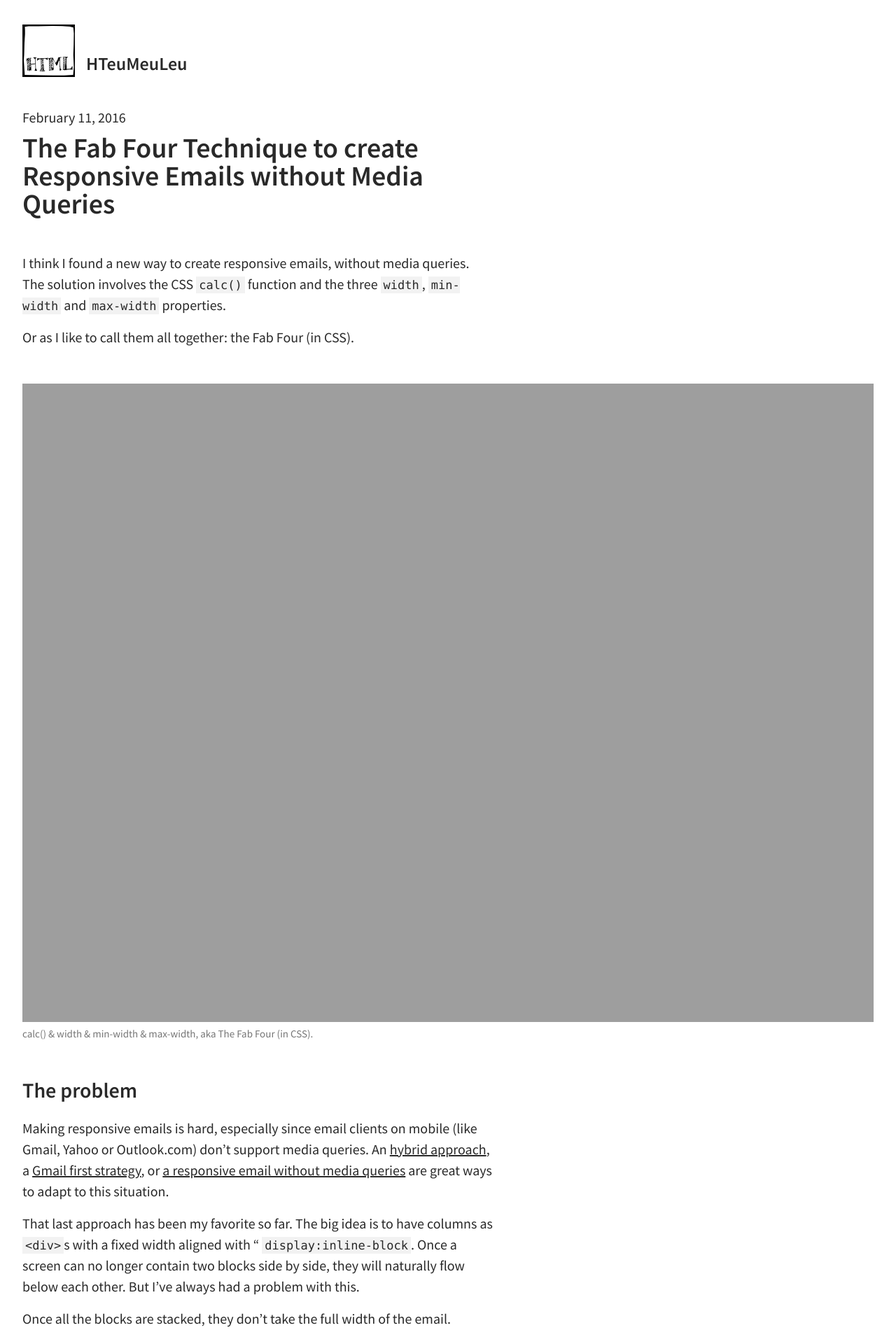
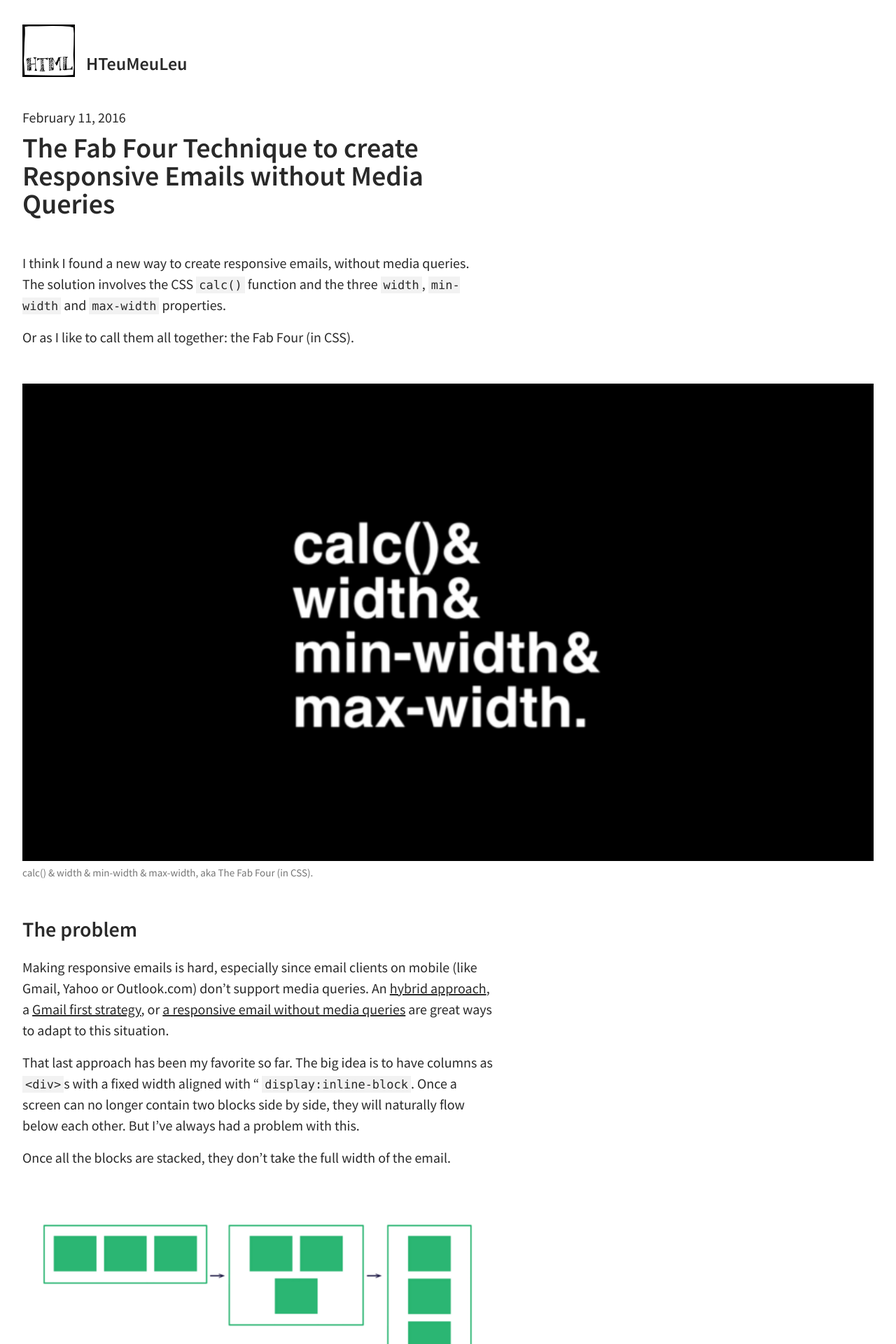
Before and after one commit to hteumeuleu/hteumeuleu.com, a Jekyll site: the page built from _posts/2016-02-11-the-fab-four-technique-to-create-responsive-emails-without-media-queries.html, in a window 1280 px wide. Shown: the top 1920 px of the page at 70% size. Built offline with Jekyll 4.4.1, drawn with Linux system fonts in a browser that asks for light colours.

Commit message:
Update images path in Fab Four article

```diff
--- a/_posts/2016-02-11-the-fab-four-technique-to-create-responsive-emails-without-media-queries.html
+++ b/_posts/2016-02-11-the-fab-four-technique-to-create-responsive-emails-without-media-queries.html
@@ -9,7 +9,7 @@ date:   2016-02-11 18:34:38 +0200
 </p>
 <p>Or as I like to call them all together: the Fab Four (in CSS).</p>
 <figure class="figure--large">
-	<img alt="" width="1366" height="768" src="/uploads/2016/02/1*8MfWNObJP1mFnYJzKkdflQ.png" />
+	<img alt="" width="1366" height="768" src="/uploads/2016/02/18MfWNObJP1mFnYJzKkdflQ.png" />
 	<figcaption>calc() &amp; width &amp; min-width &amp; max-width, aka The Fab Four (in CSS).</figcaption>
 </figure>
 <h2>The problem</h2>
@@ -25,7 +25,7 @@ date:   2016-02-11 18:34:38 +0200
 </p>
 <p>Once all the blocks are stacked, they don’t take the full width of the email.</p>
 <figure>
-	<img alt="" width="1247" height="494" src="/uploads/2016/02/1*ybAI7RS4xjmQY3Y_B4jUnw.png" />
+	<img alt="" width="1247" height="494" src="/uploads/2016/02/1ybAI7RS4xjmQY3Y_B4jUnw.png" />
 	<figcaption>
 		Without media queries, columns can stack up but not grow full width.
 		<a href="http://webdesign.tutsplus.com/tutorials/creating-a-future-proof-responsive-email-without-media-queries--cms-23919">Illustration by Nicole Merlin</a>.
@@ -86,13 +86,13 @@ date:   2016-02-11 18:34:38 +0200
 </p>
 <p>Here are two examples.</p>
 <figure>
-	<img alt="" width="700" height="200" src="/uploads/2016/02/1*zCzf5ZChfB1WB5FGULzpig.png" />
+	<img alt="" width="700" height="200" src="/uploads/2016/02/1zCzf5ZChfB1WB5FGULzpig.png" />
 </figure>
 <p>
 	With a parent of 500px, the calculated <code>width</code> equals -9600px. It is smaller than the min-width. So the min-width of 50% wins. Thus we have a two columns layout.
 </p>
 <figure>
-	<img alt="" width="700" height="200" src="/uploads/2016/02/1*PJANsECXH1VCJ5UxxaJ-5w.png" />
+	<img alt="" width="700" height="200" src="/uploads/2016/02/1PJANsECXH1VCJ5UxxaJ-5w.png" />
 </figure>
 <p>
 	With a parent of 400px, the calculated <code>width</code> equals 38400px. It is bigger than the min-width, but max-width is smaller. So the max-width of 100% wins. Thus we have a one column layout.
@@ -103,7 +103,7 @@ date:   2016-02-11 18:34:38 +0200
 	You can <a href="http://emails.hteumeuleu.fr/wp-content/uploads/2016/02/the-fab-four.html">see the full demo online here</a> (or <a href="https://litmus.com/builder/9c0fce1">on Litmus Builder</a> or <a href="http://codepen.io/hteumeuleu/pen/VaZgqg">on CodePen</a>).
 </p>
 <figure class="figure--large">
-	<img alt="" width="800" height="512" src="/uploads/2016/02/1*YcVo7AGzJekmg5eupqLK0A.png" />
+	<img alt="" width="800" height="512" src="/uploads/2016/02/1YcVo7AGzJekmg5eupqLK0A.png" />
 	<figcaption>
 			Illustrations by
 			<a href="https://dribbble.com/shots/2012203-Paul-George" data-href="https://dribbble.com/shots/2012203-Paul-George" rel="noopener">Elias Stein</a>
@@ -111,7 +111,7 @@ date:   2016-02-11 18:34:38 +0200
 </figure>
 <p>And here are two screenshots of this demo in Gmail, on the desktop webmail and on the mobile app on iOS. Same code, different render.</p>
 <figure>
-	<img alt="" width="1440" height="900" src="/uploads/2016/02/1*GUknMjQDihG2WkqHIEBBUA.png" />
+	<img alt="" width="1440" height="900" src="/uploads/2016/02/1GUknMjQDihG2WkqHIEBBUA.png" />
 	<figcaption>The Fab Four demo as seen on the Gmail desktop webmail and on the Gmail iOS app.</figcaption>
 </figure>
 <p>
@@ -124,7 +124,7 @@ date:   2016-02-11 18:34:38 +0200
 	A great aspect of this technique is that, since everything is based on the grid’s parent width, an email can adapt even on a desktop webmail. For example, on Outlook.com, no matter if you chose to have the reading pane on the bottom or on the right, the email will correctly responds to the reading pane’s width. This would be impossible to do with media queries.
 </p>
 <figure>
-	<img alt="" width="2068" height="768" src="/uploads/2016/02/1*lbGOlHr5J-I2XSlbLrfQCg.png" />
+	<img alt="" width="2068" height="768" src="/uploads/2016/02/1lbGOlHr5J-I2XSlbLrfQCg.png" />
 	<figcaption>On Outlook.com, the email adapts to the different views.</figcaption>
 </figure>
 <h2>Support</h2>
```
